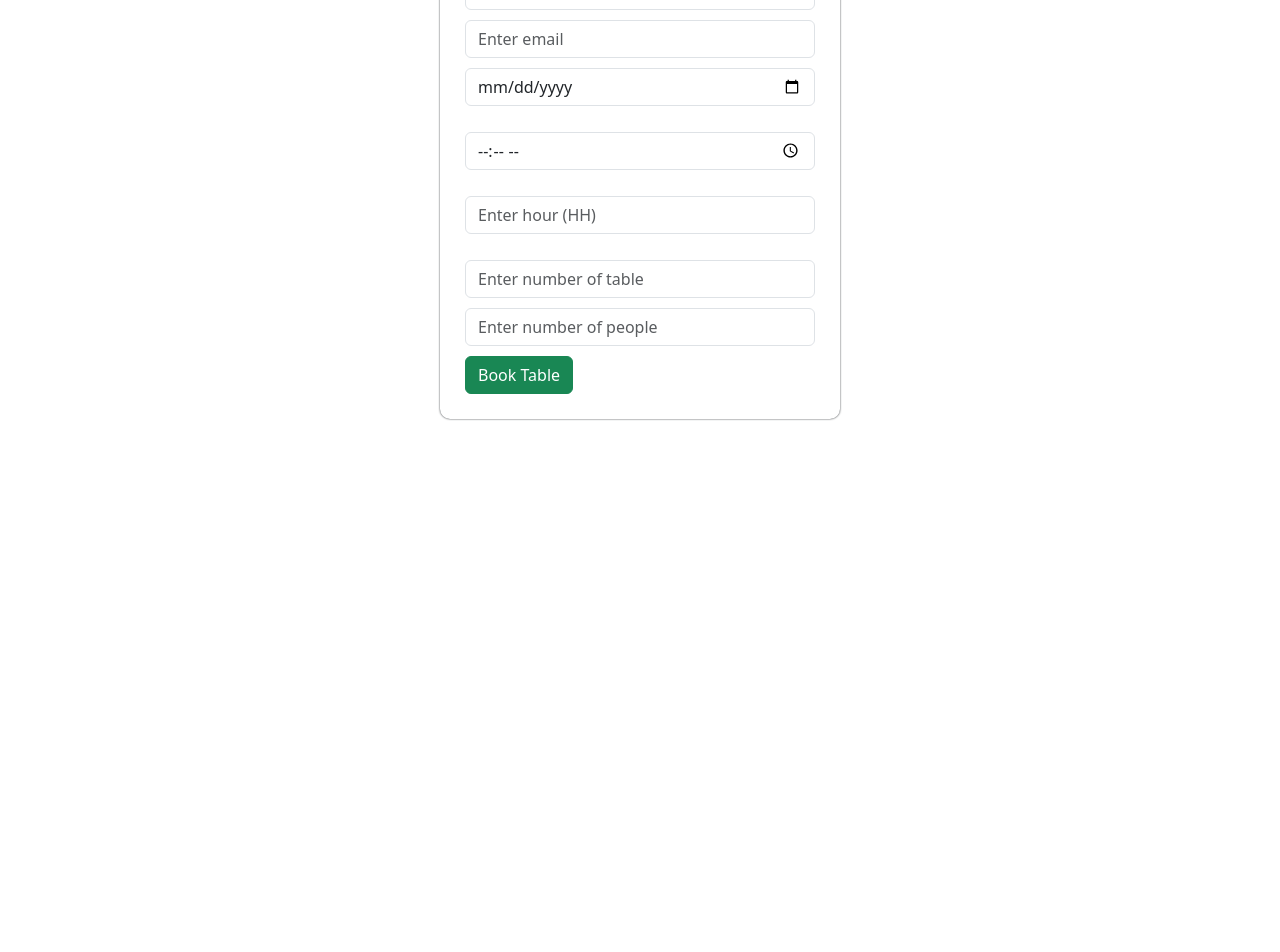
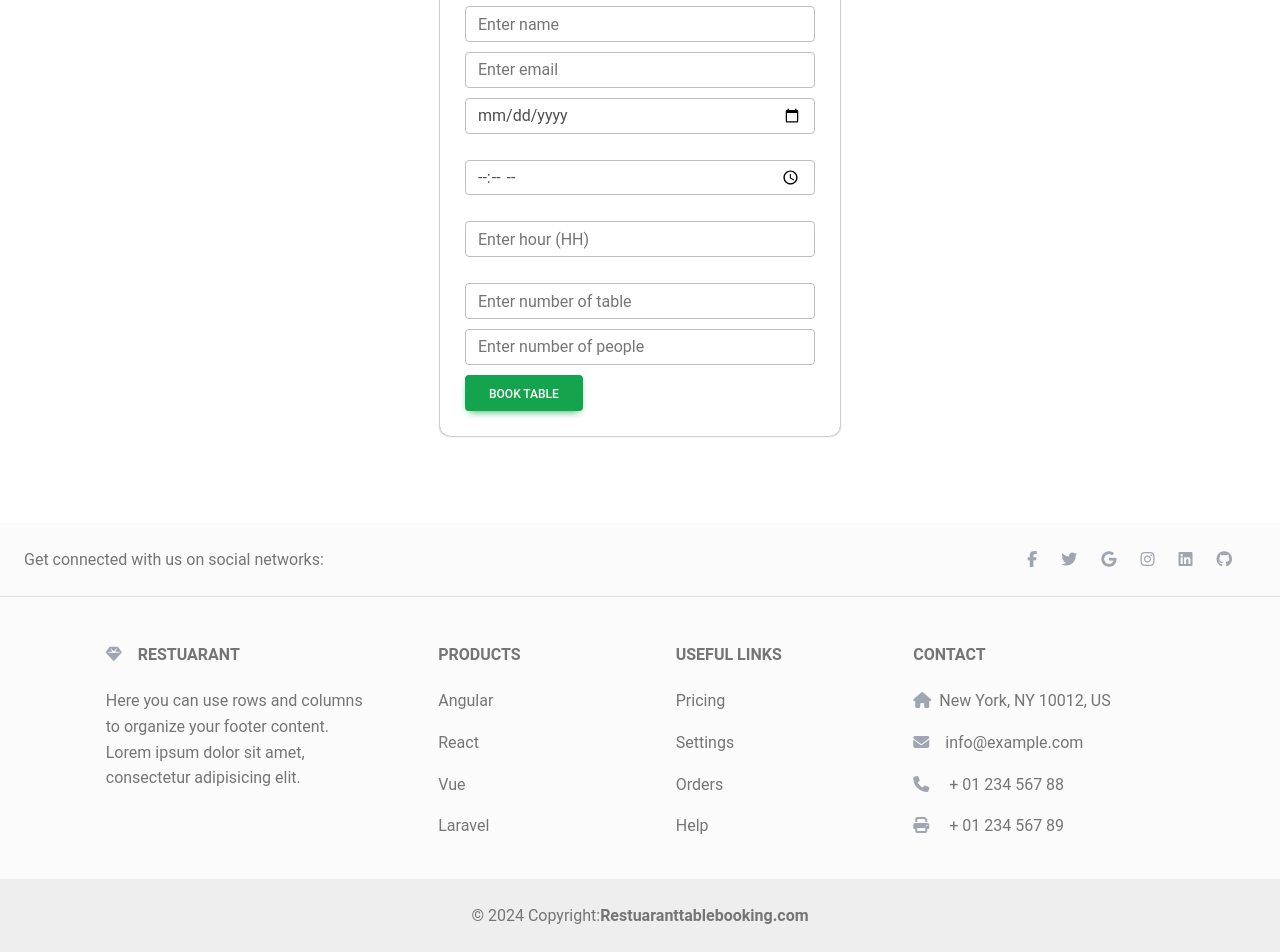
Before and after one commit to suraj-raj01/RestaurantsTableBooking, a React (Vite) app: page /booking/1/1 in a window 1280 px wide. Shown: the part 263-1215 px from the top of the page. Before the commit the page ends 800 px from the top, so only its background shows below. Built offline with nearby package versions, Linux system fonts and the light colour scheme.

Commit message:
Restaurant Table Booking

```diff
--- a/package.json
+++ b/package.json
@@ -10,9 +10,11 @@
     "preview": "vite preview"
   },
   "dependencies": {
+    "@fortawesome/fontawesome-free": "^6.6.0",
     "@fortawesome/fontawesome-svg-core": "^6.6.0",
     "axios": "^1.7.4",
     "bootstrap": "^5.3.3",
+    "mdb-react-ui-kit": "^8.0.0",
     "primeicons": "^7.0.0",
     "primereact": "^10.8.2",
     "react": "^18.3.1",
--- a/src/Components/Billgenerate.jsx
+++ b/src/Components/Billgenerate.jsx
@@ -8,6 +8,12 @@ import { useParams } from "react-router-dom";
 const Billgenerate = () => {
   const { id } = useParams();
   const [input, setInput] = useState({});
+
+  function capture(){
+   let a = document.getElementById("bill");
+    window.print();
+  }
+
 
   const loadData = () => {
     let url = `http://localhost:3000/Restuarent/${id}`;
@@ -36,9 +42,6 @@ const Billgenerate = () => {
   //     })
   // }
 
-  const capture = () => {
-    print();
-  };
   return (
     <>
       <div
@@ -184,8 +187,8 @@ const Billgenerate = () => {
               value={
                 input.people * 150 +
                 input.table * 100 +
-                input.hour * 50 * input.table+"₹"
-
+                input.hour * 50 * input.table +
+                "₹"
               }
               onChange={handleInput}
             />
--- a/src/Components/Footer.jsx
+++ /dev/null
@@ -1,19 +0,0 @@
-const Footer = () => {
-  return (
-    <>
-      <div
-        style={{
-          height: "60vh",
-          width: "100%",
-          display: "flex",
-          flexDirection: "column",
-          alignItems: "center",
-          justifyContent: "center",
-        }}
-      >
-        <h1>This is Footer Part</h1>
-      </div>
-    </>
-  );
-};
-export default Footer;
--- a/src/Components/Home.jsx
+++ b/src/Components/Home.jsx
@@ -3,32 +3,55 @@ import CardGroup from "react-bootstrap/CardGroup";
 import Card from "react-bootstrap/Card";
 import { useNavigate } from "react-router-dom";
 import Carousel from "react-bootstrap/Carousel";
-import Footer from "./Footer";
 
-import { InputText } from 'primereact/inputtext';
+import { InputText } from "primereact/inputtext";
 import React, { useState } from "react";
-import { Dialog } from 'primereact/dialog';
+import { Dialog } from "primereact/dialog";
 
 const Home = () => {
   const mynav = useNavigate();
-  const booking = (id,id1) => {
+  const booking = (id, id1) => {
     mynav(`/booking/${id}/${id1}`);
   };
   const [visible, setVisible] = useState(false);
   return (
     <>
-     <div className="card flex justify-content-center">
-            <Dialog header="Login" visible={visible} style={{ width: '50vw' }} onHide={() => {if (!visible) return; setVisible(false); }}>
-            <div className="card flex flex-wrap align-items-center justify-content-center gap-2">
-              <br /><br />
-            <InputText type="text" placeholder="username" tooltip="Enter your username" tooltipOptions={{ autoHide: false }} />
-            <InputText type="text" placeholder="password" tooltip="Enter your username" />
-            <Button tooltip="Confirm to proceed" tooltipOptions={{ showDelay: 1000, hideDelay: 300 }} label="Save" >Submit</Button>
+      <div className="card flex justify-content-center">
+        <Dialog
+          header="Login"
+          visible={visible}
+          style={{ width: "50vw" }}
+          onHide={() => {
+            if (!visible) return;
+            setVisible(false);
+          }}
+        >
+          <div className="card flex flex-wrap align-items-center justify-content-center gap-2">
             <br />
-        </div>
-            </Dialog>
-        </div>
-      <Carousel data-bs-theme="dark">
+            <br />
+            <InputText
+              type="text"
+              placeholder="username"
+              tooltip="Enter your username"
+              tooltipOptions={{ autoHide: false }}
+            />
+            <InputText
+              type="text"
+              placeholder="password"
+              tooltip="Enter your username"
+            />
+            <Button
+              tooltip="Confirm to proceed"
+              tooltipOptions={{ showDelay: 1000, hideDelay: 300 }}
+              label="Save"
+            >
+              Submit
+            </Button>
+            <br />
+          </div>
+        </Dialog>
+      </div>
+      <Carousel data-bs-theme="dark" id="crousel">
         <Carousel.Item>
           <img
             src="https://images.pexels.com/photos/262978/pexels-photo-262978.jpeg"
@@ -36,8 +59,7 @@ const Home = () => {
             height="400px"
             width="100%"
           />
-          <Carousel.Caption>
-          </Carousel.Caption>
+          <Carousel.Caption></Carousel.Caption>
         </Carousel.Item>
         <Carousel.Item>
           <img
@@ -46,8 +68,7 @@ const Home = () => {
             height="400px"
             width="100%"
           />
-          <Carousel.Caption>
-          </Carousel.Caption>
+          <Carousel.Caption></Carousel.Caption>
         </Carousel.Item>
         <Carousel.Item>
           <img
@@ -56,8 +77,7 @@ const Home = () => {
             height="400px"
             width="100%"
           />
-          <Carousel.Caption>
-          </Carousel.Caption>
+          <Carousel.Caption></Carousel.Caption>
         </Carousel.Item>
       </Carousel>
 
@@ -85,7 +105,14 @@ const Home = () => {
             </a>
             &nbsp;&nbsp;&nbsp;&nbsp;&nbsp;
             <a href="#">
-              <Button variant="success" label="Show" icon="pi pi-external-link" onClick={() => setVisible(true)}>Login →</Button>
+              <Button
+                variant="success"
+                label="Show"
+                icon="pi pi-external-link"
+                onClick={() => setVisible(true)}
+              >
+                Login →
+              </Button>
             </a>
           </div>
         </div>
@@ -134,7 +161,10 @@ const Home = () => {
               </Card.Text>
             </Card.Body>
             <Card.Footer id="card-footer">
-              <Button variant="success" onClick={() => booking("SouthIndian",20)}>
+              <Button
+                variant="success"
+                onClick={() => booking("SouthIndian", 20)}
+              >
                 Book Now→
               </Button>
               <p></p>
@@ -155,7 +185,10 @@ const Home = () => {
               </Card.Text>
             </Card.Body>
             <Card.Footer id="card-footer">
-              <Button variant="success" onClick={() => booking("NorthIndian",15)}>
+              <Button
+                variant="success"
+                onClick={() => booking("NorthIndian", 15)}
+              >
                 Book Now→
               </Button>
               <p></p>
@@ -177,7 +210,7 @@ const Home = () => {
               </Card.Text>
             </Card.Body>
             <Card.Footer id="card-footer">
-              <Button variant="success" onClick={() => booking("Chinese",10)}>
+              <Button variant="success" onClick={() => booking("Chinese", 10)}>
                 Book Now→
               </Button>
               <p></p>
@@ -204,7 +237,7 @@ const Home = () => {
               </Card.Text>
             </Card.Body>
             <Card.Footer id="card-footer">
-              <Button variant="success" onClick={() => booking("Bengali",20)}>
+              <Button variant="success" onClick={() => booking("Bengali", 20)}>
                 Book Now→
               </Button>
               <p></p>
@@ -225,7 +258,7 @@ const Home = () => {
               </Card.Text>
             </Card.Body>
             <Card.Footer id="card-footer">
-              <Button variant="success" onClick={() => booking("American",25)}>
+              <Button variant="success" onClick={() => booking("American", 25)}>
                 Book Now→
               </Button>
               <p></p>
@@ -246,7 +279,7 @@ const Home = () => {
               </Card.Text>
             </Card.Body>
             <Card.Footer id="card-footer">
-              <Button variant="success" onClick={() => booking("Japani",15)}>
+              <Button variant="success" onClick={() => booking("Japani", 15)}>
                 Book Now→
               </Button>
               <p></p>
@@ -254,7 +287,7 @@ const Home = () => {
           </Card>
         </CardGroup>
       </div>
-      <Footer />
+      <br />
     </>
   );
 };
--- a/src/Components/Layout.jsx
+++ b/src/Components/Layout.jsx
@@ -7,15 +7,22 @@ import Navbar from "react-bootstrap/Navbar";
 import { Outlet, Link } from "react-router-dom";
 import "primeicons/primeicons.css";
 
-function mode(){
-  document.body.classList.toggle('demo')
+import {
+  MDBFooter,
+  MDBContainer,
+  MDBRow,
+  MDBCol,
+  MDBIcon,
+} from "mdb-react-ui-kit";
+
+function mode() {
+  document.body.classList.toggle("demo");
 }
 const Layout = () => {
   return (
     <>
+      <Navbar expand="lg" id="navbar">
         <Container>
-        <Navbar expand="lg" id="navbar">
-          <Container fluid>
           <Navbar.Brand
             as={Link}
             to="home"
@@ -29,7 +36,7 @@ const Layout = () => {
               className="me-auto my-2 my-lg-0"
               style={{
                 maxHeight: "230px",
-                  padding: "10px",
+                padding: "0px",
                 backgroundColor: "white",
               }}
               navbarScroll
@@ -64,11 +71,18 @@ const Layout = () => {
                 About
               </Nav.Link>
             </Nav>
-             <div style={{display:'flex',gap:'10px',backgroundColor:'white',padding:"10px"}}>
+            <div
+              style={{
+                display: "flex",
+                gap: "10px",
+                backgroundColor: "white",
+                padding: "10px",
+              }}
+            >
               <span
                 className="pi pi-sun"
                 style={{ fontSize: "1.2rem" }}
-                onClick={()=>mode}
+                onClick={() => mode}
               ></span>
               <Nav.Link
                 as={Link}
@@ -89,7 +103,7 @@ const Layout = () => {
             </div>
             <Form
               className="d-flex"
-                style={{ backgroundColor: "white", padding: "20px 10px" }}
+              style={{ backgroundColor: "white", padding: "0px 10px" }}
             >
               <Nav.Link as={Link} to="display">
                 <Button variant="outline-success">Bookings</Button>
@@ -98,12 +112,137 @@ const Layout = () => {
           </Navbar.Collapse>
         </Container>
       </Navbar>
-      </Container>
-      <Container>
+      <br />
       <div id="hero">
         <Outlet />
       </div>
-      </Container>
+      <MDBFooter
+        bgColor="light"
+        className="text-center text-lg-start text-muted"
+      >
+        <section className="d-flex justify-content-center justify-content-lg-between p-4 border-bottom">
+          <div className="me-5 d-none d-lg-block">
+            <span>Get connected with us on social networks:</span>
+          </div>
+
+          <div>
+            <a href="" className="me-4 text-reset">
+              <MDBIcon color="secondary" fab icon="facebook-f" />
+            </a>
+            <a href="" className="me-4 text-reset">
+              <MDBIcon color="secondary" fab icon="twitter" />
+            </a>
+            <a href="" className="me-4 text-reset">
+              <MDBIcon color="secondary" fab icon="google" />
+            </a>
+            <a href="" className="me-4 text-reset">
+              <MDBIcon color="secondary" fab icon="instagram" />
+            </a>
+            <a href="" className="me-4 text-reset">
+              <MDBIcon color="secondary" fab icon="linkedin" />
+            </a>
+            <a href="" className="me-4 text-reset">
+              <MDBIcon color="secondary" fab icon="github" />
+            </a>
+          </div>
+        </section>
+
+        <section className="">
+          <MDBContainer className="text-center text-md-start mt-5">
+            <MDBRow className="mt-3">
+              <MDBCol md="3" lg="4" xl="3" className="mx-auto mb-4">
+                <h6 className="text-uppercase fw-bold mb-4">
+                  <MDBIcon color="secondary" icon="gem" className="me-3" />
+                  Restuarant
+                </h6>
+                <p>
+                  Here you can use rows and columns to organize your footer
+                  content. Lorem ipsum dolor sit amet, consectetur adipisicing
+                  elit.
+                </p>
+              </MDBCol>
+
+              <MDBCol md="2" lg="2" xl="2" className="mx-auto mb-4">
+                <h6 className="text-uppercase fw-bold mb-4">Products</h6>
+                <p>
+                  <a href="#!" className="text-reset">
+                    Angular
+                  </a>
+                </p>
+                <p>
+                  <a href="#!" className="text-reset">
+                    React
+                  </a>
+                </p>
+                <p>
+                  <a href="#!" className="text-reset">
+                    Vue
+                  </a>
+                </p>
+                <p>
+                  <a href="#!" className="text-reset">
+                    Laravel
+                  </a>
+                </p>
+              </MDBCol>
+
+              <MDBCol md="3" lg="2" xl="2" className="mx-auto mb-4">
+                <h6 className="text-uppercase fw-bold mb-4">Useful links</h6>
+                <p>
+                  <a href="#!" className="text-reset">
+                    Pricing
+                  </a>
+                </p>
+                <p>
+                  <a href="#!" className="text-reset">
+                    Settings
+                  </a>
+                </p>
+                <p>
+                  <a href="#!" className="text-reset">
+                    Orders
+                  </a>
+                </p>
+                <p>
+                  <a href="#!" className="text-reset">
+                    Help
+                  </a>
+                </p>
+              </MDBCol>
+
+              <MDBCol md="4" lg="3" xl="3" className="mx-auto mb-md-0 mb-4">
+                <h6 className="text-uppercase fw-bold mb-4">Contact</h6>
+                <p>
+                  <MDBIcon color="secondary" icon="home" className="me-2" />
+                  New York, NY 10012, US
+                </p>
+                <p>
+                  <MDBIcon color="secondary" icon="envelope" className="me-3" />
+                  info@example.com
+                </p>
+                <p>
+                  <MDBIcon color="secondary" icon="phone" className="me-3" /> +
+                  01 234 567 88
+                </p>
+                <p>
+                  <MDBIcon color="secondary" icon="print" className="me-3" /> +
+                  01 234 567 89
+                </p>
+              </MDBCol>
+            </MDBRow>
+          </MDBContainer>
+        </section>
+
+        <div
+          className="text-center p-4"
+          style={{ backgroundColor: "rgba(0, 0, 0, 0.05)" }}
+        >
+          © 2024 Copyright:
+          <a className="text-reset fw-bold" href="https://mdbootstrap.com/">
+            Restuaranttablebooking.com
+          </a>
+        </div>
+      </MDBFooter>
     </>
   );
 };
--- a/src/Style/style.css
+++ b/src/Style/style.css
@@ -5,7 +5,6 @@
 }
 
 #hero {
-    height: 70vh;
     width: 100%;
     /* background-color: red; */
 }
@@ -24,8 +23,9 @@ body {
     background-color: white;
     display: flex;
     align-items: center;
-    justify-content: start;
+    justify-content: center;
     color: black;
+    padding: 15px;
     /* background-image: url('https://png.pngtree.com/png-vector/20230831/ourmid/pngtree-showing-the-front-of-restaurants-vector-png-image_9233081.png');
     background-size: 500px;
     background-repeat: no-repeat;
@@ -44,6 +44,10 @@ body {
 
 #table{
     font-style: italic;
+}
+#crousel {
+    width: 90%;
+    margin: auto;
 }
 
 #form {
@@ -123,9 +127,9 @@ td {
 }
 /* // table available */
 #avl{
-    position: fixed;
+    position:absolute;
     top: 200px;
-    left: 130px;
+    left: 110px;
     font-size: 30px;
 }
 @media(max-width:440px){
--- a/src/main.jsx
+++ b/src/main.jsx
@@ -5,6 +5,8 @@ import "bootstrap/dist/css/bootstrap.min.css";
 import 'primeicons/primeicons.css';
 import "primereact/resources/themes/lara-light-cyan/theme.css";
 import "./Style/style.css";
+import 'mdb-react-ui-kit/dist/css/mdb.min.css';
+import "@fortawesome/fontawesome-free/css/all.min.css";
 
 createRoot(document.getElementById("root")).render(
   <StrictMode>
```
Also changed, not shown: 1 other file (tests, documents, lock files or other folders). Lines whose indentation alone changed are shown as unchanged.
